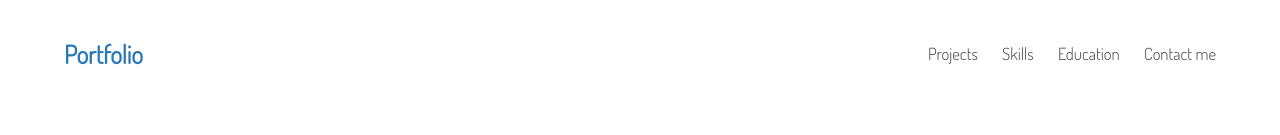
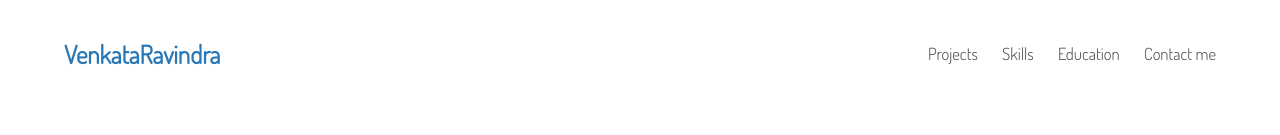
Before and after one commit to ravindrapv/portfolio, a React app: page / in a window 1280 px wide. Shown: the top 135 px of the page. Built offline with nearby package versions, Linux system fonts and the light colour scheme.

Commit message:
update-portfolio

```diff
--- a/src/Components/Header.js
+++ b/src/Components/Header.js
@@ -3,7 +3,7 @@ function Header() {
   return (
     <>
       <header className="container flex justify_between items_center">
-        <h2>Portfolio</h2>
+        <h2>VenkataRavindra</h2>
         <nav className="flex_25 ">
           <ul className="flex justify_between">
             <li>
--- a/src/stylesheets/style.css
+++ b/src/stylesheets/style.css
@@ -138,6 +138,7 @@ table {
   margin: auto;
   /* border: 1px solid rgba(128, 128, 128, 0.219); */
 }
+
 .flex {
   display: flex;
 }
```
Also changed, not shown: 1 other file.
